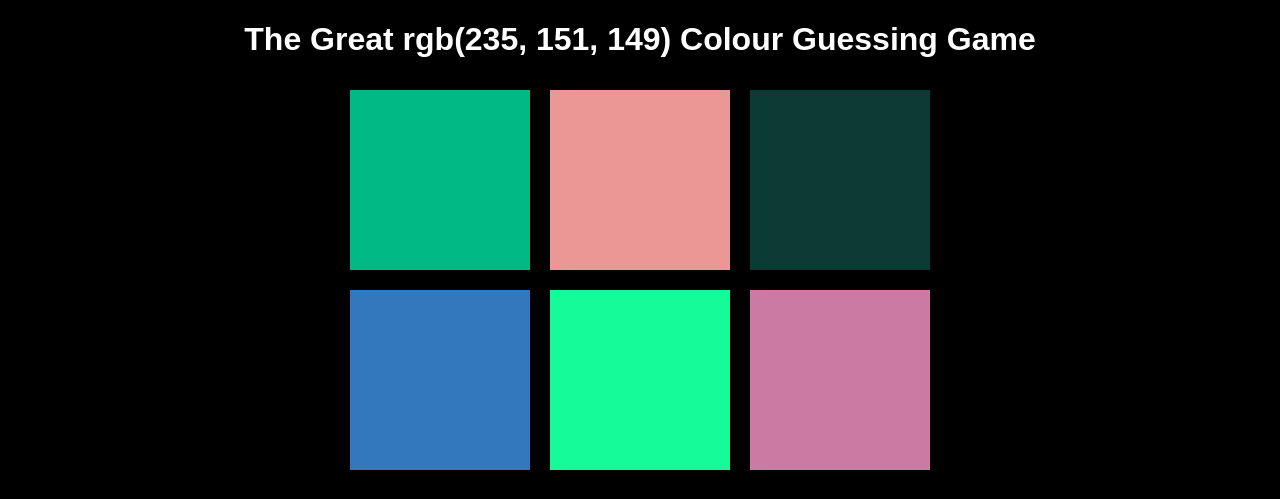
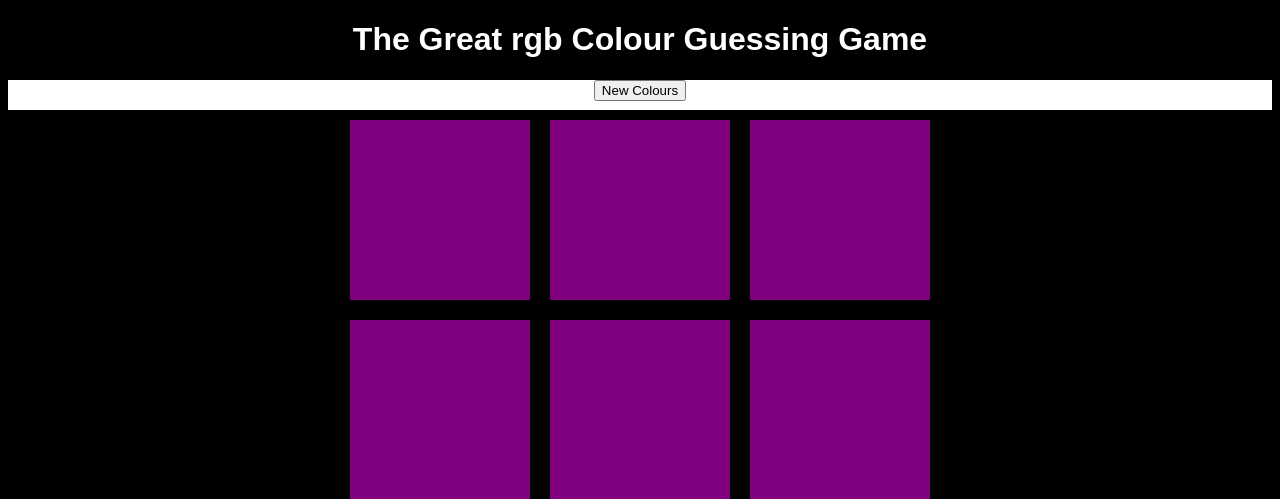
Before and after one commit to edwardrdavies/WDI_London_Project1, a PHP site: page / in a window 1280 px wide. Shown: the top 499 px of the page. Run offline with PHP 8.4, Linux system fonts and the light colour scheme.

Commit message:
Created reset button option& set variable and JS logic for its function

```diff
--- a/css/style.css
+++ b/css/style.css
@@ -22,6 +22,9 @@
   max-width: 600px;
 }
 
-span {
-  color: white;
+
+#stripe {
+  background: white;
+  height: 30px;
+  text-align: center;
 }
--- a/index.html
+++ b/index.html
@@ -10,7 +10,8 @@
 
     <h1>The Great <span id="colorDisplay">rgb</span> Colour Guessing Game</h1>
 
-    <div>
+    <div id="stripe">
+      <button id="reset">New Colours</button>
       <span id="message"></span>
     </div>
 
--- a/js/app.js
+++ b/js/app.js
@@ -6,6 +6,13 @@
 var colorDisplay = document.getElementById("colorDisplay");
 var messageDisplay = document.querySelector("#message");
 var h1 = document.querySelector("h1");
+var resetbutton = document.querySelector("#reset");
+
+resetButton.addEventListener("click", function() {
+  //generate all new colors
+  //pick a new random color from array
+  //chnage color of squares
+})
 
 colorDisplay.textContent = pickedColor;
 
```
